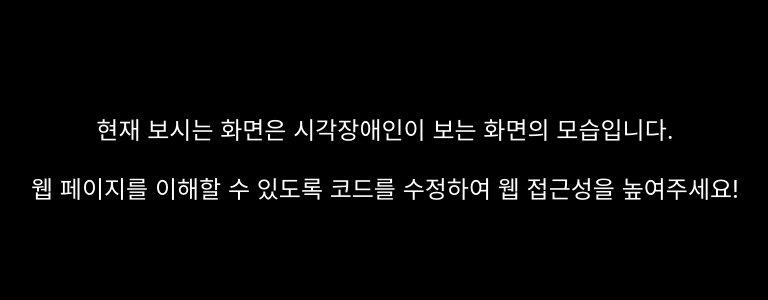
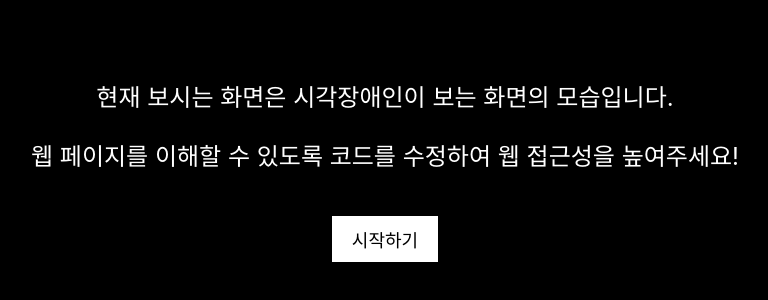
Before and after one commit to freecoderer/OpenGateService, a React (Create React App) app: page / in a window 1280 px wide. Shown: the part 242-542 px from the top of the page, without its empty margins (255-1023 px from the left). Built offline with nearby package versions, Linux system fonts and the light colour scheme.

Commit message:
시작하기 버튼 추가

```diff
--- a/src/App.css
+++ b/src/App.css
@@ -49,3 +49,65 @@
   white-space: pre-wrap;
   text-align: left;
 }
+.app {
+  height: 100vh;
+  display: flex;
+  justify-content: center;
+  align-items: center;
+}
+
+.black-screen {
+  width: 100%;
+  height: 100%;
+  background-color: black;
+  display: flex;
+  justify-content: center;
+  align-items: center;
+}
+
+.centered-text {
+  text-align: center;
+}
+
+.white-text {
+  color: white;
+  font-size: 24px;
+  /* You can adjust the font size and other styles as needed */
+}
+
+.split-screen {
+  display: flex;
+  width: 100%;
+  height: 100%;
+}
+
+.left-screen {
+  flex: 1;
+  background-color: black;
+}
+
+.right-screen {
+  flex: 1;
+  background-color: white;
+  color: black; /* You can change the text color here */
+  font-size: 16px;
+  display: flex;
+  justify-content: center;
+  align-items: center;
+}
+
+.source-code {
+  white-space: pre-wrap;
+  text-align: left;
+}
+
+.start-button {
+  margin-top: 20px;
+  padding: 10px 20px;
+  font-size: 18px;
+  background-color: white;
+  color: black;
+  border: none;
+  cursor: pointer;
+  /* Add any additional styling for the button here */
+}
--- a/src/App.js
+++ b/src/App.js
@@ -4,21 +4,27 @@ import './App.css';
 const App = () => {
   const [showContent, setShowContent] = useState(false);
   const [showText, setShowText] = useState(false);
+  const [buttonClicked, setButtonClicked] = useState(false);
 
   useEffect(() => {
     const blackScreenTimer = setTimeout(() => {
       setShowText(true);
     }, 3000);
 
-    const textTimer = setTimeout(() => {
-      setShowContent(true);
-    }, 8000);
+    // const textTimer = setTimeout(() => {
+    //   setShowContent(true);
+    // }, 8000);
 
     return () => {
       clearTimeout(blackScreenTimer);
-      clearTimeout(textTimer);
+      // clearTimeout(textTimer);
     };
   }, []);
+
+  const handleButtonClick = () => {
+    setButtonClicked(true);
+    setShowContent(true);
+  };
 
   return (
     <div className="app">
@@ -30,6 +36,11 @@ const App = () => {
                 현재 보시는 화면은 시각장애인이 보는 화면의 모습입니다.
               </p>
               <p className="white-text">웹 페이지를 이해할 수 있도록 코드를 수정하여 웹 접근성을 높여주세요!</p>
+              {!buttonClicked && (
+                <button className="start-button" onClick={handleButtonClick}>
+                  시작하기
+                </button>
+              )}
             </div>
           )}
         </div>
```
